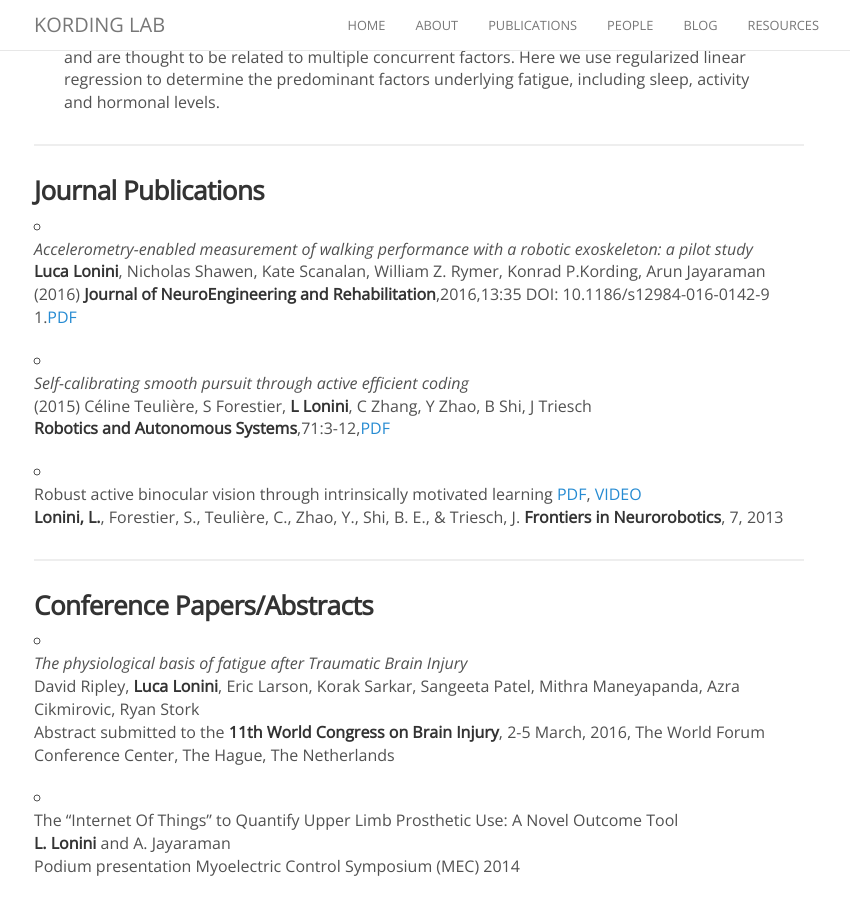
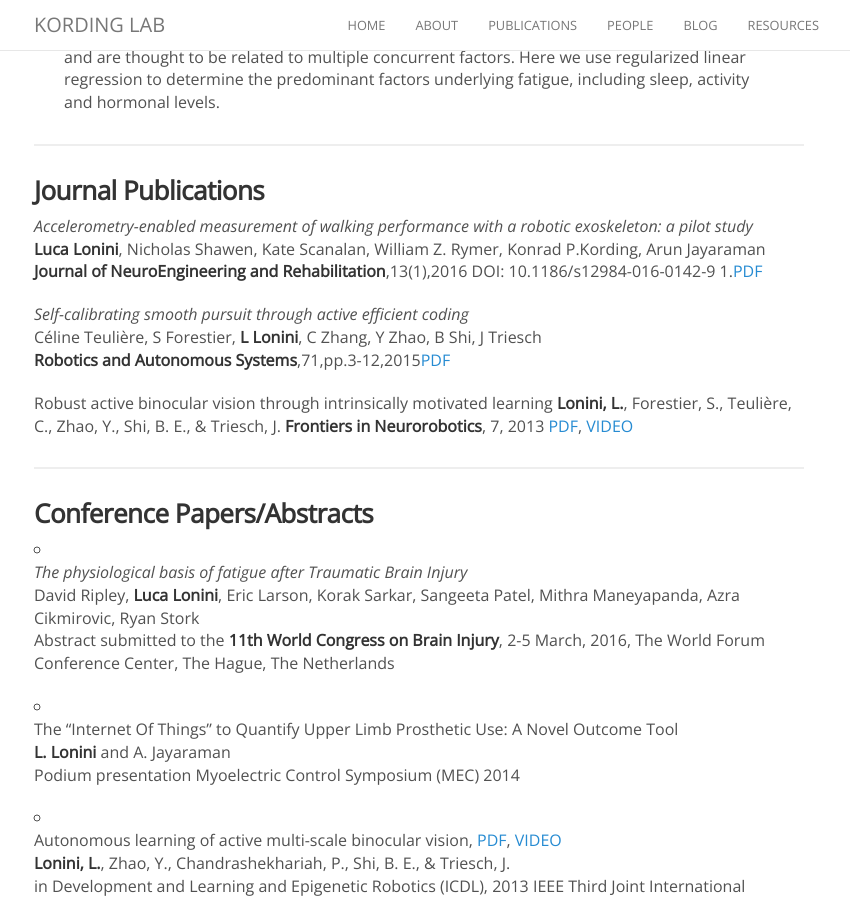
Before and after one commit to KordingLab/KordingLab.github.io, a Jekyll site: the page built from _people/luca_lonini.md, in a window 1280 px wide and 900 px high, scrolled down 1966 px. Shown: the whole window, without its empty margins (221-1071 px from the left). Built offline with Jekyll 4.4.1, drawn with Linux system fonts in a browser that asks for light colours; nearby versions of some CDN libraries; comment, search, counter and statistics services are not loaded.

Commit message:
Update luca_lonini.md

```diff
--- a/_people/luca_lonini.md
+++ b/_people/luca_lonini.md
@@ -57,18 +57,19 @@
 
 ### Journal Publications
 
-- _Accelerometry-enabled measurement of walking performance with a robotic exoskeleton: a pilot study_<br>
-**Luca Lonini**, Nicholas Shawen, Kate Scanalan, William Z. Rymer, Konrad P.Kording, Arun Jayaraman<br> (2016)
-**Journal of NeuroEngineering and Rehabilitation**,2016,13:35
+_Accelerometry-enabled measurement of walking performance with a robotic exoskeleton: a pilot study_<br>
+**Luca Lonini**, Nicholas Shawen, Kate Scanalan, William Z. Rymer, Konrad P.Kording, Arun Jayaraman<br>
+**Journal of NeuroEngineering and Rehabilitation**,13(1),2016
 DOI: 10.1186/s12984-016-0142-9 1.[PDF](http://download.springer.com/static/pdf/450/art%253A10.1186%252Fs12984-016-0142-9.pdf?originUrl=http%3A%2F%2Fjneuroengrehab.biomedcentral.com%2Farticle%2F10.1186%2Fs12984-016-0142-9&token2=exp=1462152638~acl=%2Fstatic%2Fpdf%2F450%2Fart%25253A10.1186%25252Fs12984-016-0142-9.pdf*~hmac=989f7a158dab80ecdb2ff30c0955308e8b66302e906fff4f27864772fcd5ee58)
 
-- _Self-calibrating smooth pursuit through active efficient coding_<br> (2015)
+_Self-calibrating smooth pursuit through active efficient coding_<br>
 Céline Teulière, S Forestier, **L Lonini**, C Zhang, Y Zhao, B Shi, J Triesch<br>
-**Robotics and Autonomous Systems**,71:3-12,[PDF](http://www.sciencedirect.com/science/article/pii/S0921889014002486)
+**Robotics and Autonomous Systems**,71,pp.3-12,2015[PDF](http://www.sciencedirect.com/science/article/pii/S0921889014002486)
 
-- Robust active binocular vision through intrinsically motivated learning [PDF](http://journal.frontiersin.org/article/10.3389/fnbot.2013.00020/full), [VIDEO](https://www.youtube.com/watch?v=hcbxzgrYdlo&feature=youtu.be)<br>
+Robust active binocular vision through intrinsically motivated learning
 **Lonini, L.**, Forestier, S., Teulière, C., Zhao, Y., Shi, B. E., & Triesch, J.
 **Frontiers in Neurorobotics**, 7, 2013
+[PDF](http://journal.frontiersin.org/article/10.3389/fnbot.2013.00020/full), [VIDEO](https://www.youtube.com/watch?v=hcbxzgrYdlo&feature=youtu.be)<br>
 
 <hr>
 
```
